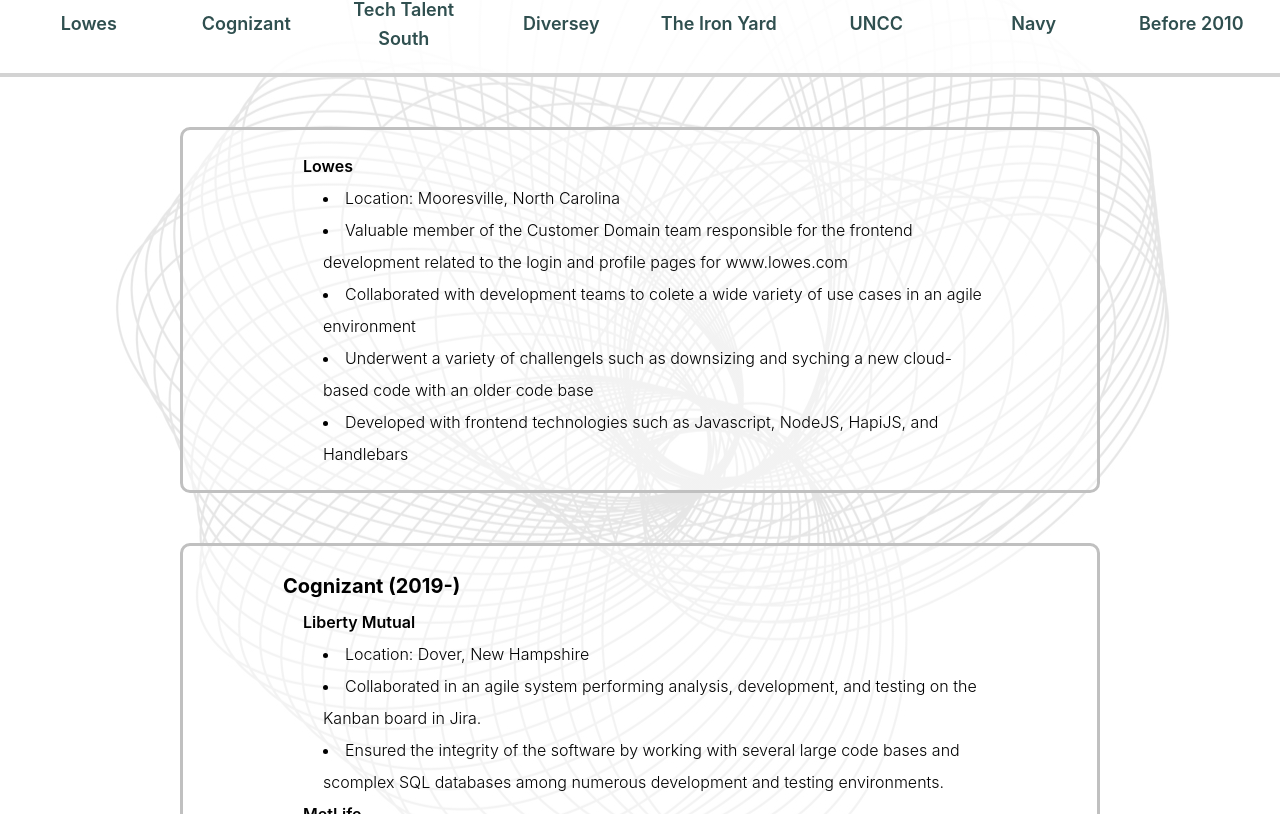
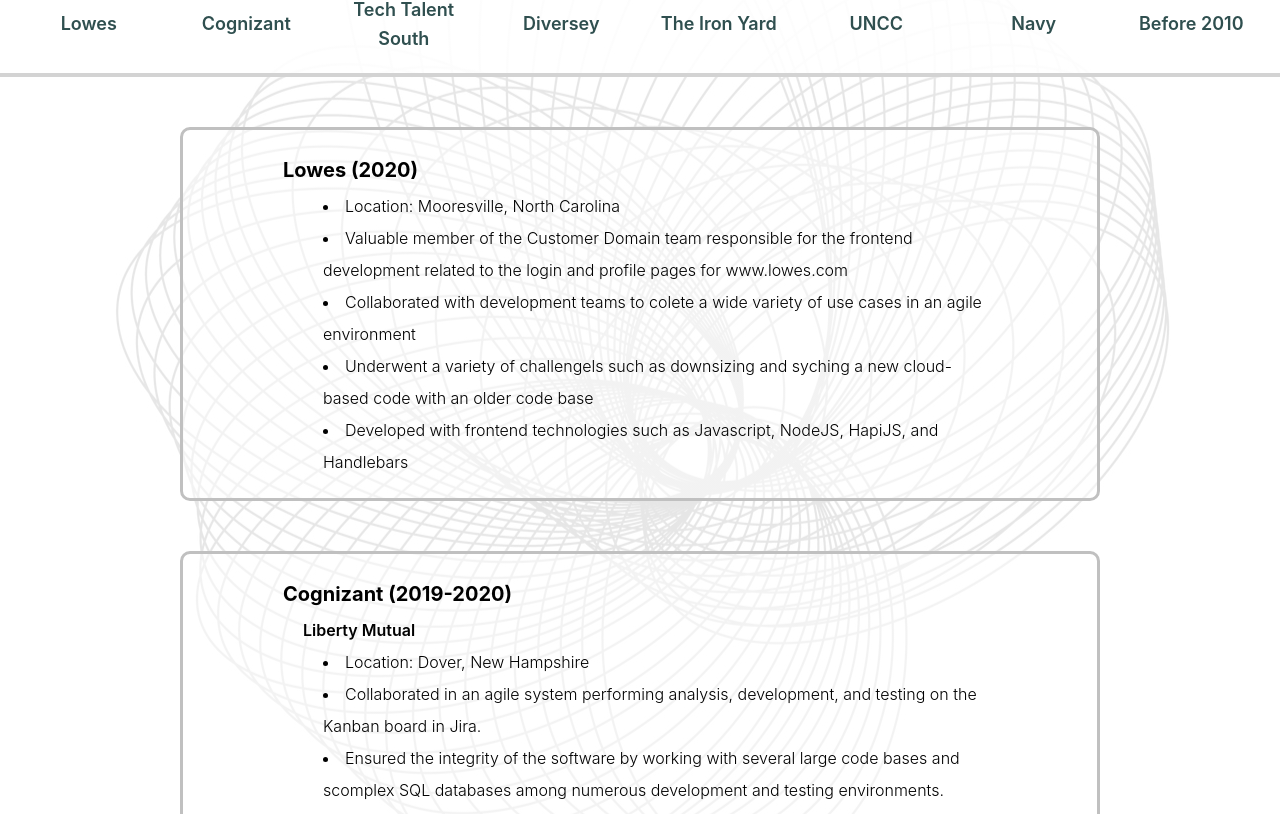
Before and after one commit to DaveKeith/portfolio_react, a React (Create React App) app: page /experience in a window 1280 px wide. Shown: the part 553-1367 px from the top of the page. Built offline with nearby package versions, Linux system fonts and the light colour scheme.

Commit message:
updated lowes and cognizant experience

```diff
--- a/src/components/experience.js
+++ b/src/components/experience.js
@@ -25,10 +25,8 @@
           <a href="#edu">Before 2010</a>
         </nav>
         <div id="lowes" className="experience__place">
+          <h4>Lowes (2020)</h4>
           <div className="experience__place--info">
-            <div className="experience__place--name">
-              Lowes
-            </div>
             <ul>
               <li>Location: Mooresville, North Carolina</li>
               <li>Valuable member of the Customer Domain team responsible for the frontend development related to the login and profile pages for www.lowes.com</li>
@@ -39,7 +37,7 @@
           </div>
         </div>
         <div id="cognizant" className="experience__place">
-          <h4>Cognizant (2019-)</h4>
+          <h4>Cognizant (2019-2020)</h4>
           <div className="experience__place--info">
             <div className="experience__place--name">
               Liberty Mutual
```
